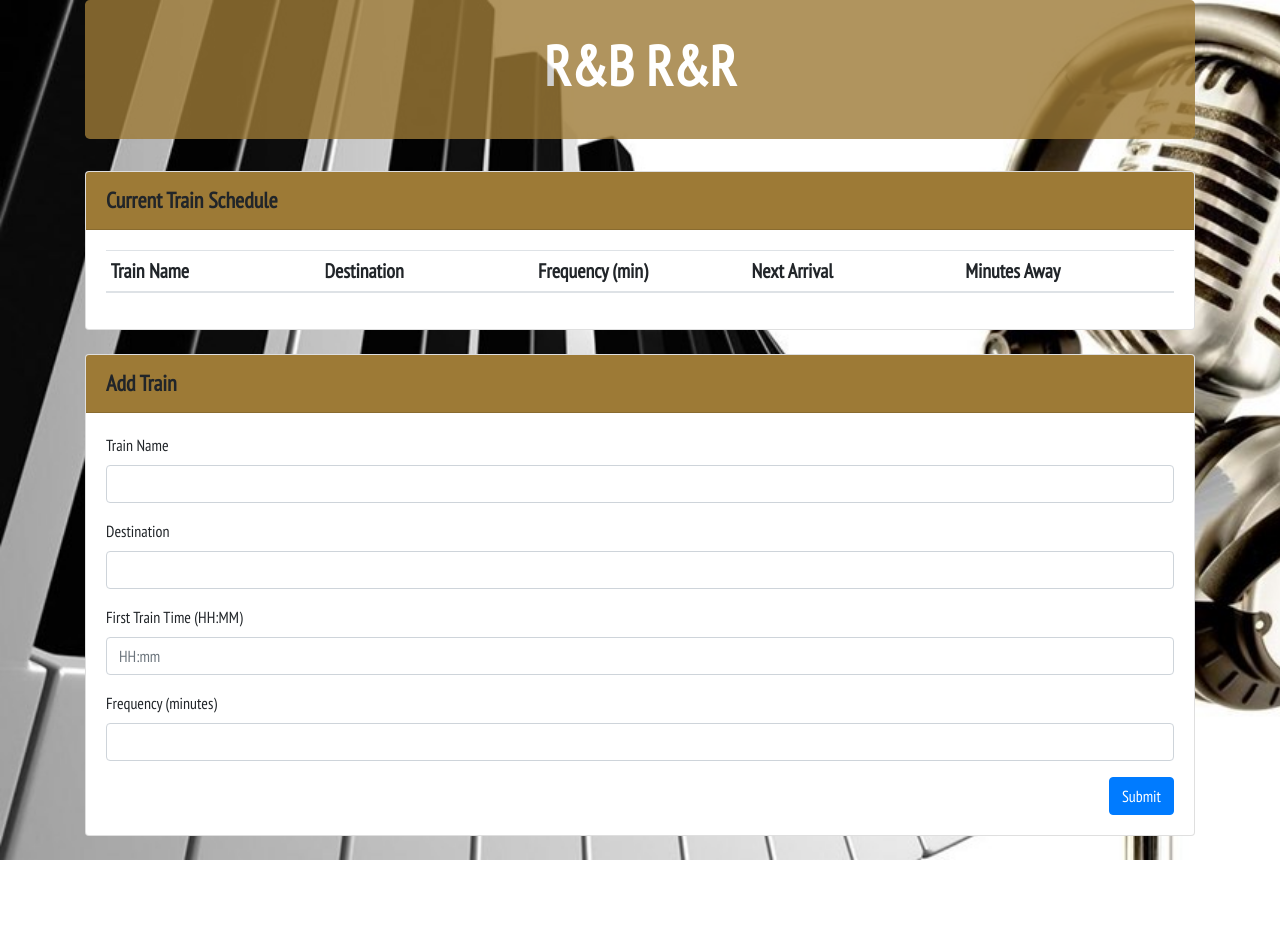
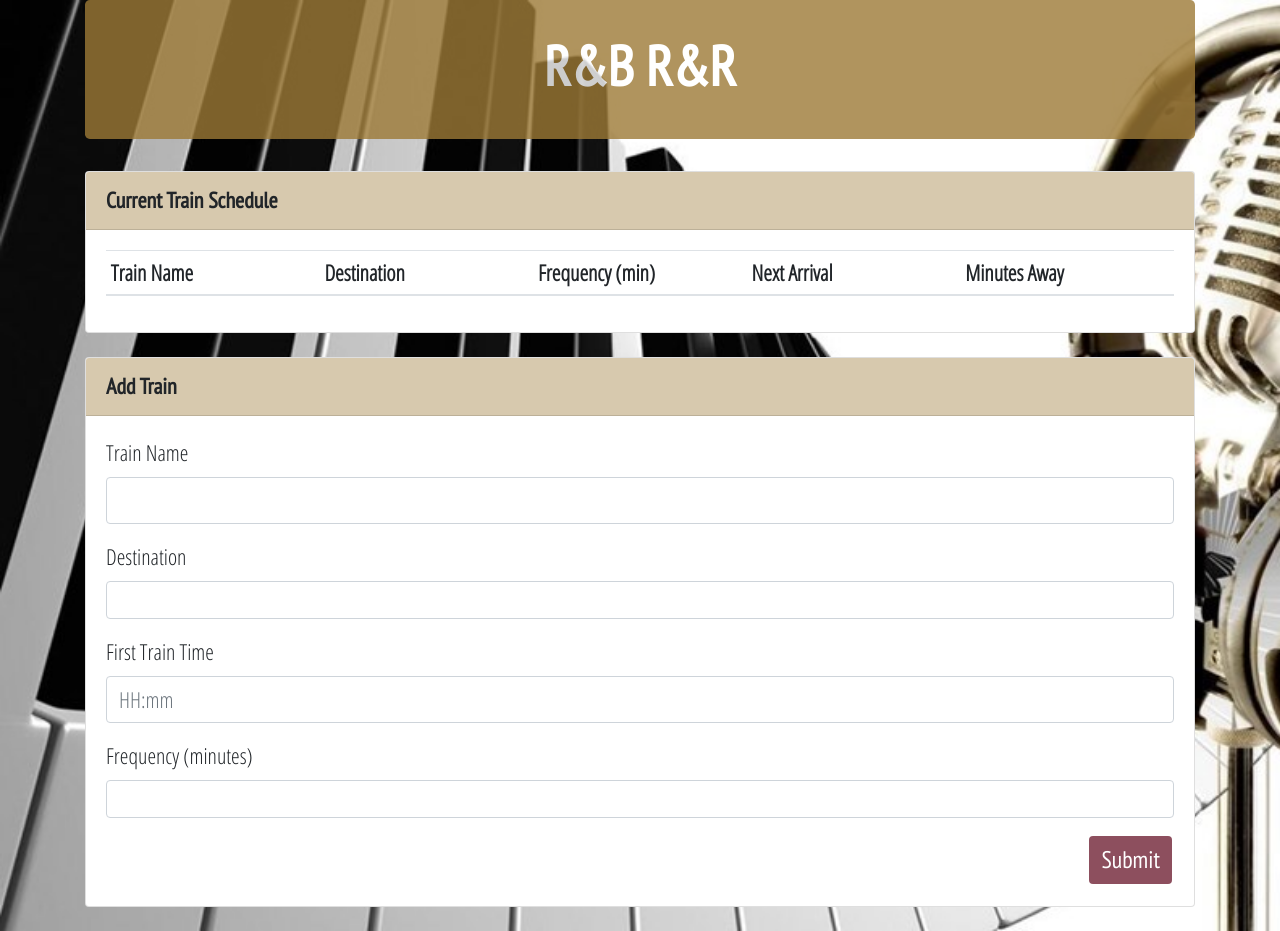
Before and after one commit to DasBarenz/Train_Schedule, a plain HTML site: page index.html in a window 1280 px wide. Before the commit the page ends 860 px from the top, so only its background shows below. Drawn offline with nearby package versions, Linux system fonts and the light colour scheme; no server answers.

Commit message:
styling added...times are still wonky

```diff
--- a/assets/css/styles.css
+++ b/assets/css/styles.css
@@ -1,12 +1,5 @@
 /* font-family: 'Open Sans Condensed', sans-serif;
 font-family: 'PT Sans Narrow', sans-serif; */
-
-#train-table th,
-td {
-  display: inline-block;
-  width: 20%;
-  font-family: 'PT Sans Narrow', sans-serif;
-}
 
 .jumbotron {
   background-color: #9d7a36 !important;
@@ -18,16 +11,13 @@ td {
 h1 {
   font-weight: 800;
   font-size: 3.5rem;
-}
-
-#train-table {
-  font-size: 20px;
+  opacity: 1;
 }
 
 .card-header {
   font-size: 22px;
   /* margin: auto; */
-  background-color:#9d7a36;
+  background-color:#d7c9ae;
   font-weight: 600;
 }
 
@@ -36,3 +26,33 @@ body {
   background-size: cover;
   font-family: 'PT Sans Narrow', sans-serif;
 }
+
+#train-table th,
+td {
+  display: inline-block;
+  width: 20%;
+  font-family: 'Open Sans Condensed', sans-serif;
+  font-size: 22px;
+}
+
+#trainInput {
+  font-family: 'Open Sans Condensed', sans-serif;
+  font-size: 22px;
+}
+
+label {
+  font-family: 'Open Sans Condensed', sans-serif;
+  font-size: 22px;
+  }
+
+#timeInput {
+  font-family: 'Open Sans Condensed', sans-serif;
+  font-size: 22px;
+  }
+
+#trainSubmit {
+  background-color: #8d4f5e;
+  border-style: none;
+  font-size: 24px;
+  margin: 2px;
+}
--- a/index.html
+++ b/index.html
@@ -59,7 +59,7 @@
                                 <input class="form-control" id="destinationInput" type="text">
                             </div>
                             <div class="form-group">
-                                <label for="start-input">First Train Time (HH:MM)</label>
+                                <label for="start-input">First Train Time</label>
                                 <input class="form-control" id="timeInput" placeholder="HH:mm" type="text">
                             </div>
                             <div class="form-group">
```
